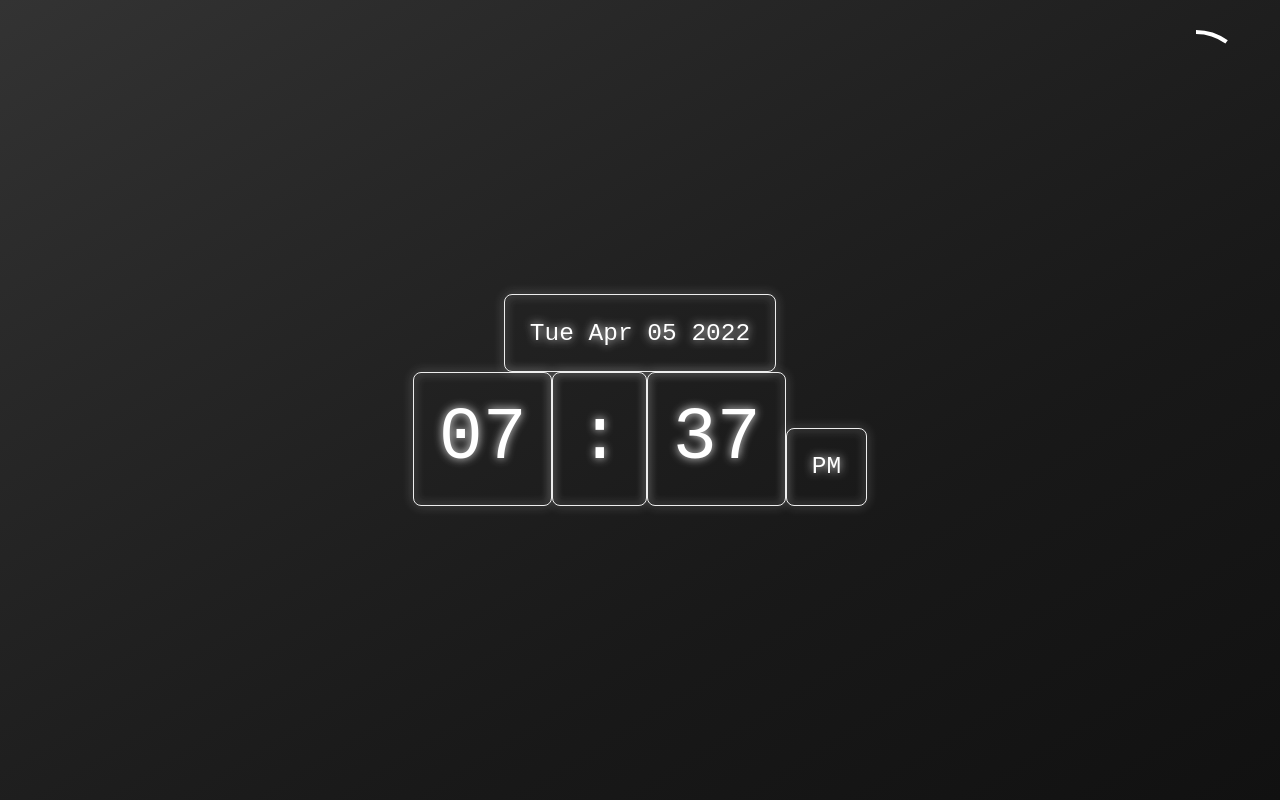
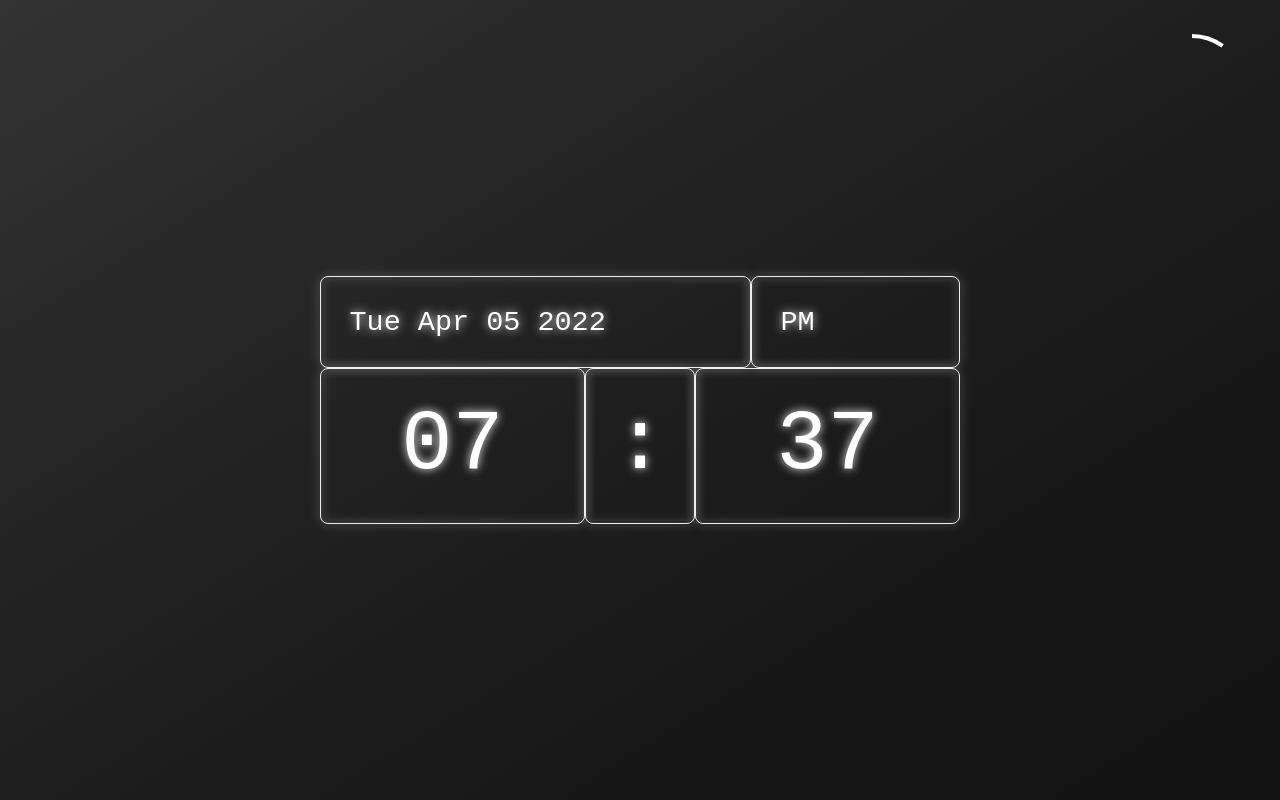
Before and after one commit to Bryantellius/hints-web, a React (Create React App) app: page / in a window 1280 px wide. Built offline with nearby package versions, Linux system fonts and the light colour scheme.

Commit message:
UPDATE: tweaks while idly thinking of design

```diff
--- a/src/App.css
+++ b/src/App.css
@@ -1,27 +1,39 @@
-.img-container {
-  max-width: 600px;
+.clock-row {
+  max-width: 70vw;
+  min-width: 50vw;
   width: fit-content;
   display: flex;
   align-items: center;
   justify-content: center;
 }
 
-.img-container > .digit {
+.clock-row > * {
   width: 100%;
   height: 100%;
   color: white;
   padding: 1rem;
   border: 1px solid #eee;
   border-radius: 8px;
-  flex-basis: 25%;
   filter: drop-shadow(0 0 5px #eee);
+}
+
+.digit {
+  flex: 2;
+  font-size: 3rem;
+  text-align: center;
+}
+
+.seperator {
+  width: fit-content;
   font-size: 3rem;
 }
 
-#ampm {
+#ampm,
+#date {
   font-size: 1rem;
   align-self: flex-end;
   height: fit-content;
+  flex: 1 1 fit-content;
 }
 
 .flash {
@@ -42,28 +54,6 @@
   transform-origin: 50% 50%;
 }
 
-.modal {
-  z-index: 10;
-  display: none;
-  position: fixed;
-  left: 0;
-  top: 0;
-  width: 100vw;
-  height: 100vh;
-  background-color: rgba(0, 0, 0, 0.5);
-  justify-content: center;
-  align-items: center;
-}
-
-.modal-body {
-  max-width: 600px;
-  width: 100%;
-  background-color: white;
-  text-align: center;
-  border-radius: 8px;
-  box-shadow: 0px 0px 10px black;
-}
-
 @keyframes flash {
   50% {
     background-color: #eee;
--- a/src/App.jsx
+++ b/src/App.jsx
@@ -28,17 +28,19 @@ function App() {
           cy="60"
         />
       </svg>
-      <span id="date">{today}</span>
-      <div className="img-container">
+      <div className="clock-row">
+        <span id="date">{today}</span>
+        <span id="ampm">
+          {Time.getMeriadiam()}
+        </span>
+      </div>
+      <div className="clock-row">
         <span id="hr" className="digit">
           {Time.getFormatedHours()}
         </span>
-        <span className="digit">:</span>
+        <span className="seperator">:</span>
         <span id="min" className="digit">
           {Time.getFormatedMinutes()}
-        </span>
-        <span id="ampm" className="digit">
-          {Time.getMeriadiam()}
         </span>
       </div>
     </div>
--- a/src/index.css
+++ b/src/index.css
@@ -17,16 +17,8 @@
 html {
   position: relative;
   color: black;
-  font-size: calc(16px + 6 * ((100vw - 320px) / 680));
+  font-size: calc(20px + 6 * ((100vw - 320px) / 680));
   font-family: monospace;
-}
-
-#date {
-  color: white;
-  padding: 1rem;
-  border: 1px solid #eee;
-  border-radius: 8px;
-  filter: drop-shadow(0 0 5px #eee);
 }
 
 .root {
```
